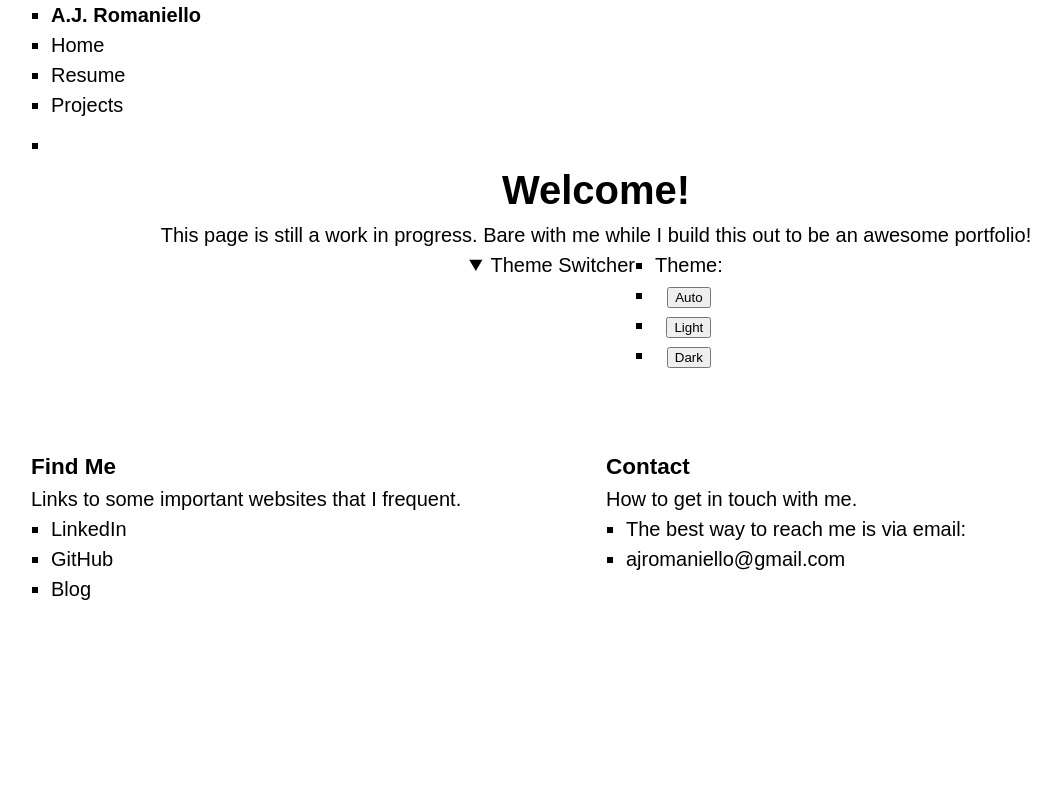
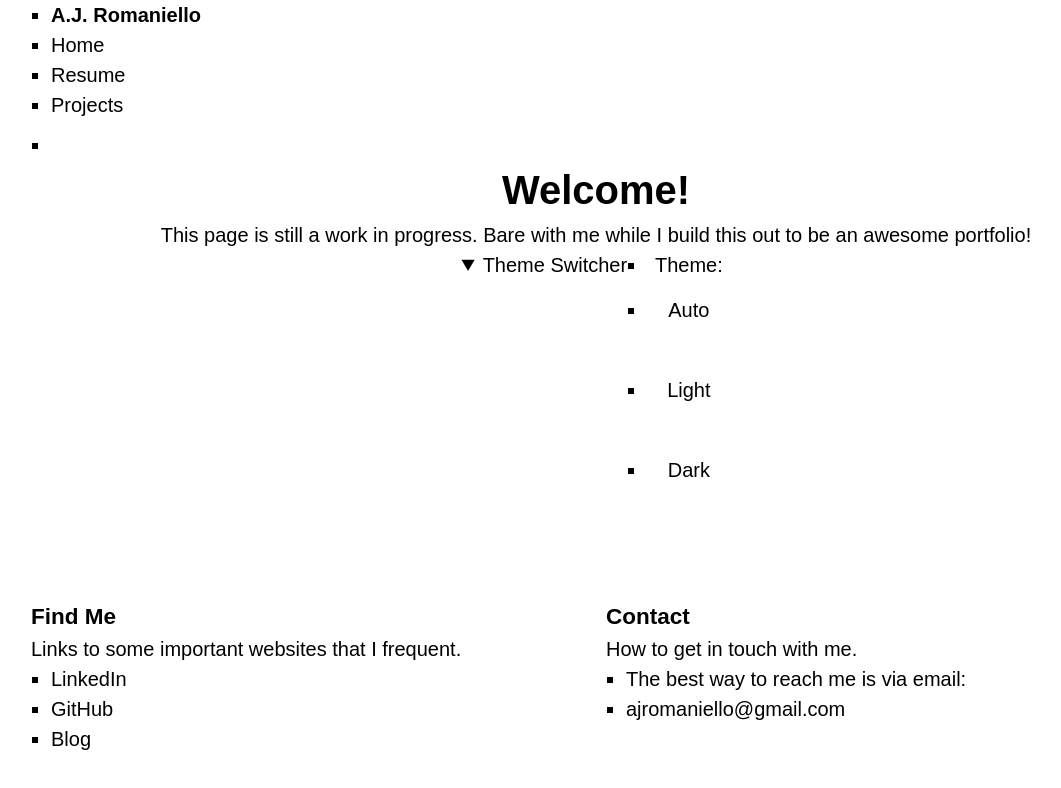
Before and after one commit to aj-rom/aj-rom.github.io, a React (Create React App) app: page /#/ in a window 1280 px wide. Shown: the top 788 px of the page, without its empty margins (44-1105 px from the left). Built offline with nearby package versions, Linux system fonts and the light colour scheme.

Commit message:
add button styles

```diff
--- a/src/style/index.css
+++ b/src/style/index.css
@@ -347,6 +347,136 @@ svg:not(:root) {
     overflow: hidden;
 }
 
+/* Font Weight (<b> & <strong>) */
+b,
+strong {
+    font-weight: bolder;
+}
+
+/* Buttons */
+button {
+    margin: 0;
+    overflow: visible;
+    font-family: inherit;
+    text-transform: none;
+}
+
+button,
+[type="button"],
+[type="submit"] {
+    -webkit-appearance: button;
+}
+
+button::-moz-focus-inner,
+[type="button"]::-moz-focus-inner,
+[type="submit"]::-moz-focus-inner {
+    padding: 0;
+    border-style: none;
+}
+
+button {
+    display: block;
+    width: 100%;
+    margin-bottom: var(--spacing);
+}
+
+button,
+input[type="submit"],
+input[type="button"] {
+    --background-color: var(--primary);
+    --border-color: var(--primary);
+    --color: var(--primary-inverse);
+    --box-shadow: var(--button-box-shadow, rgba(0, 0, 0, 0));
+    padding: var(--element-spacing-vertical) var(--element-spacing-horizontal);
+    border: var(--border-width) solid var(--border-color);
+    border-radius: var(--border-radius);
+    outline: none;
+    background-color: var(--background-color);
+    box-shadow: var(--box-shadow);
+    color: var(--color);
+    font-size: 1rem;
+    font-weight: var(--font-weight);
+    line-height: var(--line-height);
+    text-align: center;
+    cursor: pointer;
+    transition: background-color var(--transition), border-color var(--transition), color var(--transition), box-shadow var(--transition);
+}
+
+button:hover, button:active, button:focus,
+input[type="submit"]:hover,
+input[type="submit"]:active,
+input[type="submit"]:focus {
+    --background-color: var(--primary-hover);
+    --border-color: var(--primary-hover);
+    --box-shadow: var(--button-hover-box-shadow, rgba(0, 0, 0, 0));
+}
+
+/* Secondary button */
+button.secondary,
+input[type="submit"].secondary,
+input[type="button"].secondary {
+    --background-color: var(--secondary);
+    --border-color: var(--secondary);
+    --color: var(--secondary-inverse);
+    cursor: pointer;
+}
+
+button.secondary:hover, button.secondary:active, button.secondary:focus,
+input[type="submit"].secondary:hover,
+input[type="submit"].secondary:active,
+input[type="submit"].secondary:focus,
+input[type="button"].secondary:hover,
+input[type="button"].secondary:active,
+input[type="button"].secondary:focus {
+    --background-color: var(--secondary-hover);
+    --border-color: var(--secondary-hover);
+}
+
+button.secondary:focus,
+input[type="submit"].secondary:focus,
+input[type="button"].secondary:focus {
+    --box-shadow: var(--button-hover-box-shadow, rgba(0, 0, 0, 0)), 0 0 0 var(--outline-width) var(--secondary-focus);
+}
+
+button:focus,
+input[type="button"]:focus,
+input[type="submit"]:focus {
+    --box-shadow: var(--button-hover-box-shadow, rgba(0, 0, 0, 0)), 0 0 0 var(--outline-width) var(--primary-focus);
+}
+
+/* Contrast Button */
+button.contrast,
+input[type="submit"].contrast,
+input[type="button"].contrast {
+    --background-color: var(--contrast);
+    --border-color: var(--contrast);
+    --color: var(--contrast-inverse);
+}
+
+button.contrast:hover, button.contrast:active, button.contrast:focus,
+input[type="submit"].contrast:hover,
+input[type="submit"].contrast:active,
+input[type="submit"].contrast:focus,
+input[type="button"].contrast:hover,
+input[type="button"].contrast:active,
+input[type="button"].contrast:focus {
+    --background-color: var(--contrast-hover);
+    --border-color: var(--contrast-hover);
+}
+
+button.contrast:focus,
+input[type="submit"].contrast:focus,
+input[type="button"].contrast:focus {
+    --box-shadow: var(--button-hover-box-shadow, rgba(0, 0, 0, 0)), 0 0 0 var(--outline-width) var(--contrast-focus);
+}
+
+button[disabled],
+input[type="submit"][disabled],
+input[type="button"][disabled] {
+    opacity: .5;
+    pointer-events: none;
+}
+
 /* Extras */
 header {
     text-align: center;
```
